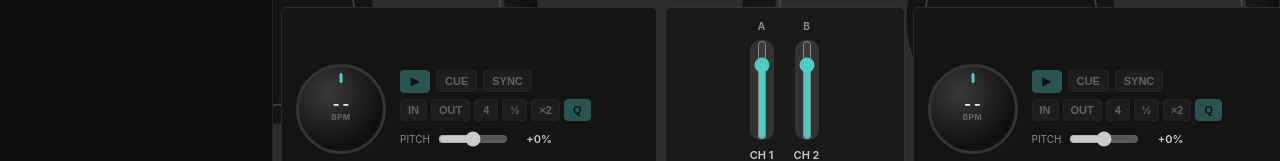
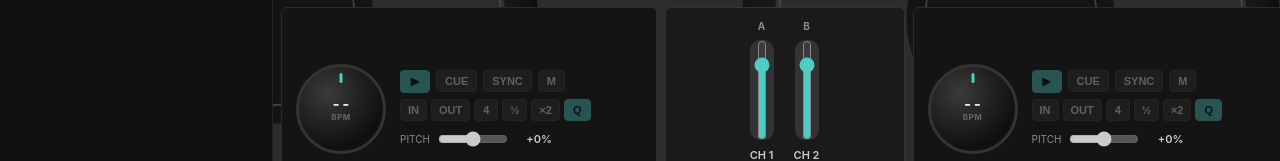
Before and after one commit to nickmanna/Deckadence, a React (Create React App) app in the folder deckadence/: page /green-room in a window 1280 px wide. Shown: the part 381-542 px from the top of the page. Built offline with nearby package versions, Linux system fonts and the light colour scheme; no server answers.

Commit message:
add: sync alignment and master deck

```diff
--- a/deckadence/src/components/Deck.js
+++ b/deckadence/src/components/Deck.js
@@ -1,4 +1,4 @@
-import React, { forwardRef, useImperativeHandle } from 'react';
+import React, { forwardRef, useImperativeHandle, useEffect } from 'react';
 import Waveform from './Waveform';
 import { useDeckPlayer } from '../hooks/useDeckPlayer';
 
@@ -29,7 +29,7 @@ const Deck = forwardRef(({
   deckNumber, track, volume, zoomLevel, side = 'left',
   waveformRow, controlsRow, controlsColumn,
   onDragOver, onDragLeave, onDrop,
-  getSyncTarget,
+  getSyncTarget, isMaster, onToggleMaster,
 }, ref) => {
   const {
     audioRef,
@@ -37,12 +37,20 @@ const Deck = forwardRef(({
     currentTime, duration,
     cuePoint, loop, quantize, setQuantize,
     playbackRate, setPlaybackRate,
-    syncEnabled, toggleSync,
+    syncEnabled, setSyncEnabled, toggleSync,
     handleJogStart, handleJogEnd, handleSeekToTime,
     handleCuePress, handleCueRelease,
     handleLoopIn, handleLoopOut, handleLoop4BeatOrExit, handleLoopCallLeft, handleLoopCallRight,
     getSyncInfo,
   } = useDeckPlayer(track, { externalVolume: volume, getSyncTarget });
+
+  // A deck that's the reference clock has nothing to sync to (GreenRoom's
+  // getSyncTargetForDeck already returns null for it), but leaving its own
+  // SYNC toggle showing "active" while it does nothing would be confusing -
+  // turn it off the moment this deck becomes master.
+  useEffect(() => {
+    if (isMaster && syncEnabled) setSyncEnabled(false);
+  }, [isMaster, syncEnabled, setSyncEnabled]);
 
   useImperativeHandle(ref, () => ({
     togglePlay,
@@ -136,10 +144,18 @@ const Deck = forwardRef(({
             <button
               className={`deck-btn deck-sync-btn ${syncEnabled ? 'active' : ''}`}
               onClick={toggleSync}
-              title="Match this deck's tempo and beat phase to whichever other deck is playing"
+              title="Match this deck's tempo and beat phase to the sync master (or whichever other deck is playing, if no master is set)"
+              disabled={!track || isMaster}
+            >
+              SYNC
+            </button>
+            <button
+              className={`deck-btn deck-master-btn ${isMaster ? 'active' : ''}`}
+              onClick={onToggleMaster}
+              title="Set this deck as the sync master - other synced decks match its tempo/phase regardless of whether it's playing"
               disabled={!track}
             >
-              SYNC
+              M
             </button>
             <div className="deck-loop-controls">
               <button className="deck-btn deck-loop-btn" onClick={handleLoopIn} disabled={!track}>IN</button>
--- a/deckadence/src/components/GreenRoom.css
+++ b/deckadence/src/components/GreenRoom.css
@@ -549,6 +549,16 @@
   color: #fff;
 }
 
+.deck-master-btn {
+  min-width: 24px;
+}
+
+.deck-master-btn.active {
+  background: #FF9500;
+  color: #0a0a0a;
+  border-color: #FF9500;
+}
+
 .deck-pitch-control {
   display: flex;
   align-items: center;
--- a/deckadence/src/components/GreenRoom.js
+++ b/deckadence/src/components/GreenRoom.js
@@ -40,6 +40,24 @@ const GreenRoom = () => {
   const [channelFaders, setChannelFaders] = useState([0.8, 0.8, 0.8, 0.8]);
   const [crossfader, setCrossfader] = useState(0.5);
 
+  // Manually-designated sync master, if any - null means "no manual
+  // master, fall back to whichever other deck is currently playing" (see
+  // getSyncTargetForDeck below). Mixer-level state, same reasoning as
+  // channelFaders/crossfader: it's a relationship between decks, not
+  // something any one deck's own useDeckPlayer instance can own.
+  const [masterDeckId, setMasterDeckId] = useState(null);
+  const handleToggleMaster = (deckId) => {
+    setMasterDeckId((prev) => (prev === deckId ? null : deckId));
+  };
+
+  // A manually-set master that scrolled out of view (e.g. switching from
+  // 4CH down to 2CH) can't stay master - nothing would ever read it as a
+  // sync target again, so clear it back to auto mode instead of leaving a
+  // dangling reference.
+  useEffect(() => {
+    if (masterDeckId != null && masterDeckId > channelCount) setMasterDeckId(null);
+  }, [channelCount, masterDeckId]);
+
   const getEffectiveVolume = (channelId, faderIndex) =>
     channelFaders[faderIndex] * crossfaderMultiplier(crossfader, CROSSFADER_GROUP[channelId]);
 
@@ -80,16 +98,28 @@ const GreenRoom = () => {
   // state exactly as it does today.
   const deckRefs = useRef({});
 
-  // Beat sync target for a given deck: whichever *other* visible deck is
-  // currently playing, in on-screen channel order. There's no explicit
-  // "sync master" concept - with only 2-4 decks, "sync to whatever's
-  // already playing" covers the normal case (mix in a new track under
-  // whatever the crowd is already hearing) without needing extra UI to
-  // designate a master. Read via deckRefs (same imperative pattern as the
-  // MIDI handlers below) rather than lifting playback state into GreenRoom,
-  // so a syncing deck always sees the target's *live* state on every poll
-  // instead of a snapshot from whenever this function was created.
+  // Beat sync target for a given deck:
+  //  1. If a manual master is set (masterDeckId) and this isn't it, always
+  //     target the master - regardless of whether the master is currently
+  //     playing, since a manually-designated master is a deliberate,
+  //     explicit reference clock, not a "whatever's already going" guess.
+  //     The master deck itself has no target (it's the reference).
+  //  2. Otherwise, fall back to whichever *other* visible deck is
+  //     currently playing, in on-screen channel order - covers the normal
+  //     case (mix in a new track under whatever's already going) without
+  //     requiring anyone to explicitly designate a master first.
+  // Read via deckRefs (same imperative pattern as the MIDI handlers below)
+  // rather than lifting playback state into GreenRoom, so a syncing deck
+  // always sees the target's *live* state on every poll instead of a
+  // snapshot from whenever this function was created.
   const getSyncTargetForDeck = (deckId) => () => {
+    if (deckId === masterDeckId) return null;
+
+    if (masterDeckId != null) {
+      const info = deckRefs.current[masterDeckId]?.getSyncInfo?.();
+      return info?.bpm ? info : null;
+    }
+
     for (const channel of visibleChannels) {
       if (channel.id === deckId) continue;
       const info = deckRefs.current[channel.id]?.getSyncInfo?.();
@@ -535,6 +565,8 @@ const GreenRoom = () => {
             controlsRow={controlsRow}
             controlsColumn={controlsColumnFor(channel.id)}
             getSyncTarget={getSyncTargetForDeck(channel.id)}
+            isMaster={channel.id === masterDeckId}
+            onToggleMaster={() => handleToggleMaster(channel.id)}
             onDragOver={handleDragOver}
             onDragLeave={handleDragLeave}
             onDrop={(e) => handleDrop(e, index)}
--- a/deckadence/src/hooks/useDeckPlayer.js
+++ b/deckadence/src/hooks/useDeckPlayer.js
@@ -638,7 +638,7 @@ export function useDeckPlayer(track, { externalVolume, getSyncTarget } = {}) {
     volume, setVolume: setVolumeState,
     cuePoint, loop, quantize, setQuantize,
     playbackRate, setPlaybackRate,
-    syncEnabled, toggleSync,
+    syncEnabled, setSyncEnabled, toggleSync,
     id3Data, albumCover,
     handleJogStart, handleJogEnd, handleSeekToTime,
     handleCuePress, handleCueRelease,
```
Also changed, not shown: 1 other file (tests, documents, lock files or other folders).
